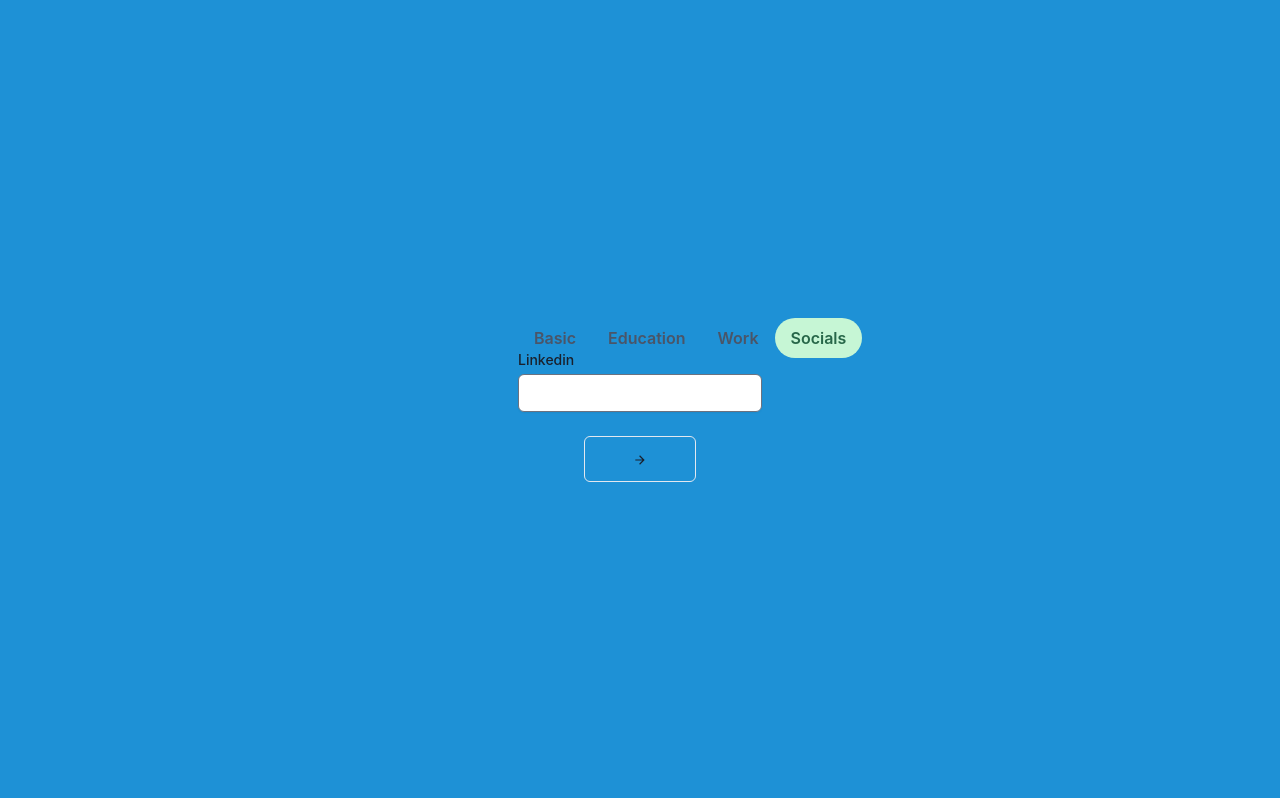
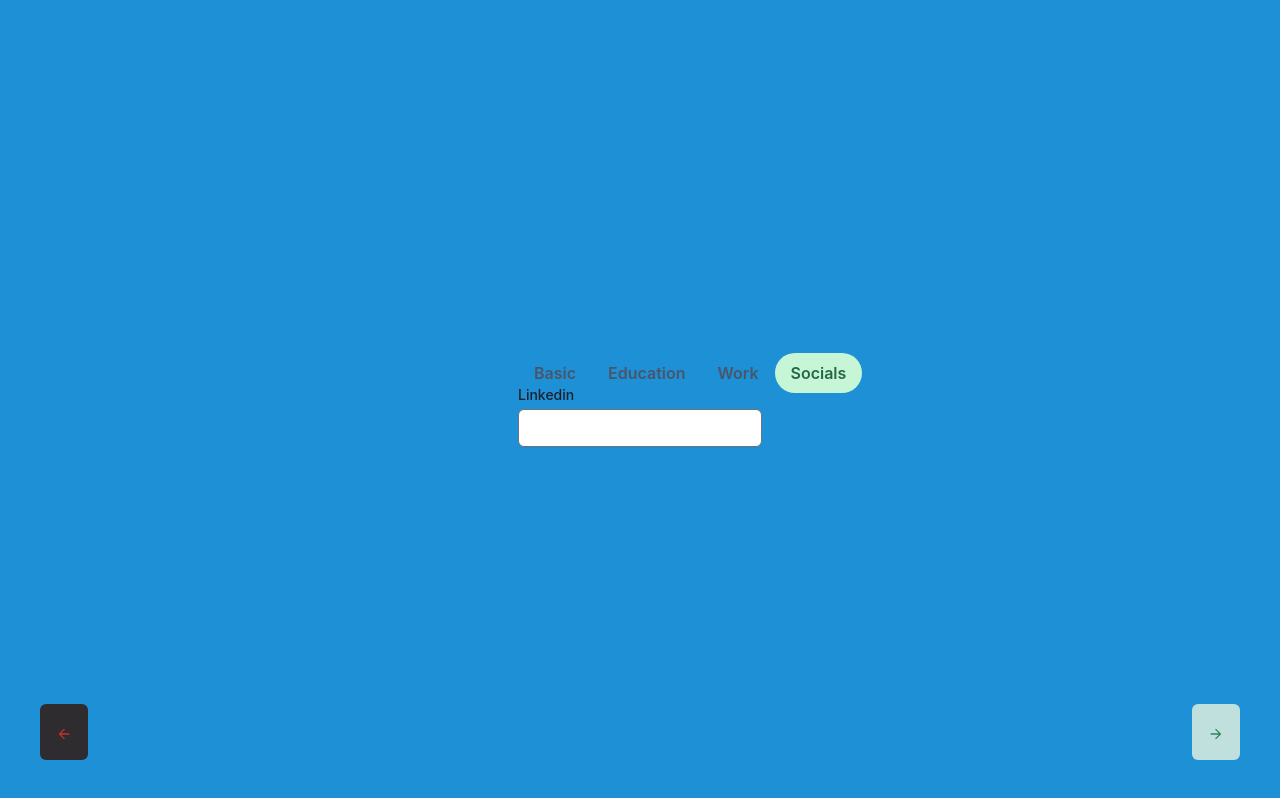
Before and after one commit to andykr1k/WebDeck, a React (Vite) app: page /get-started in a window 1280 px wide. Both pictures are taken after a click on the tab "Socials". Built offline with nearby package versions, Linux system fonts and the light colour scheme.

Commit message:
Small Design Fixes

```diff
--- a/src/pages/InputFormPage.jsx
+++ b/src/pages/InputFormPage.jsx
@@ -1,7 +1,8 @@
 import { Steps } from '../components/index'
-import { ArrowForwardIcon } from '@chakra-ui/icons'
+import { ArrowForwardIcon, ArrowBackIcon } from '@chakra-ui/icons'
 import { useState } from 'react'
-import { Tabs, TabList, TabPanels, Tab, TabPanel, Textarea, Progress } from '@chakra-ui/react'
+import { motion } from 'framer-motion'
+import { Tabs, TabList, TabPanels, Tab, TabPanel, Textarea, Progress, Button } from '@chakra-ui/react'
 import { generateWebsites } from '../functions/generateWebsites'
 
 export default function InputFormPage() {
@@ -19,6 +20,13 @@ export default function InputFormPage() {
 
     return (
     <div className='grid min-h-screen place-items-center bg-greenblue'>
+        <div className='fixed bottom-0 left-0 z-10 p-10'>
+            <a href='/'>
+                <motion.button whileHover={{scale:1.2}} className='bg-raisin p-4 rounded-md' >
+                    <ArrowBackIcon color='red.600'/>
+                </motion.button>
+            </a>
+        </div>
         <Tabs isFitted variant='soft-rounded' colorScheme='green'>
             <div className='absolute top-0 left-0 right-0 z-10'>
             <TabList m='1em'>
@@ -215,6 +223,15 @@ export default function InputFormPage() {
                     </div>
                 </TabPanel>
                 <TabPanel>
+                <div className="fixed bottom-0 right-0 p-10">
+                                <motion.button
+                                onClick={() => (generateWebsites(Fname, Lname, email))}
+                                whileHover={{scale:1.2}}
+                                className='bg-lblue p-4 rounded-md'
+                                >
+                                <ArrowForwardIcon color='green.600' />
+                                </motion.button>
+                            </div>
                 <div className="lg:grid lg:grid-cols-6">
                         <main
                         aria-label="Main"
@@ -239,15 +256,6 @@ export default function InputFormPage() {
                                 className="mt-1 w-full rounded-md border-gray-200 bg-white text-sm text-gray-700 shadow-sm"
                                 />
                             </div>
-
-                        <div className="col-span-6 flex items-center justify-center sm:gap-4">
-                            <button
-                            onClick={() => (generateWebsites(Fname, Lname, email))}
-                            className="inline-block shrink-0 rounded-md border border-blue-600 bg-blue-600 px-12 py-3 text-sm font-medium text-white"
-                            >
-                            <ArrowForwardIcon />
-                            </button>
-                        </div>
                             </form>
                         </div>
                         </main>
```
Lines whose indentation alone changed are shown as unchanged.
